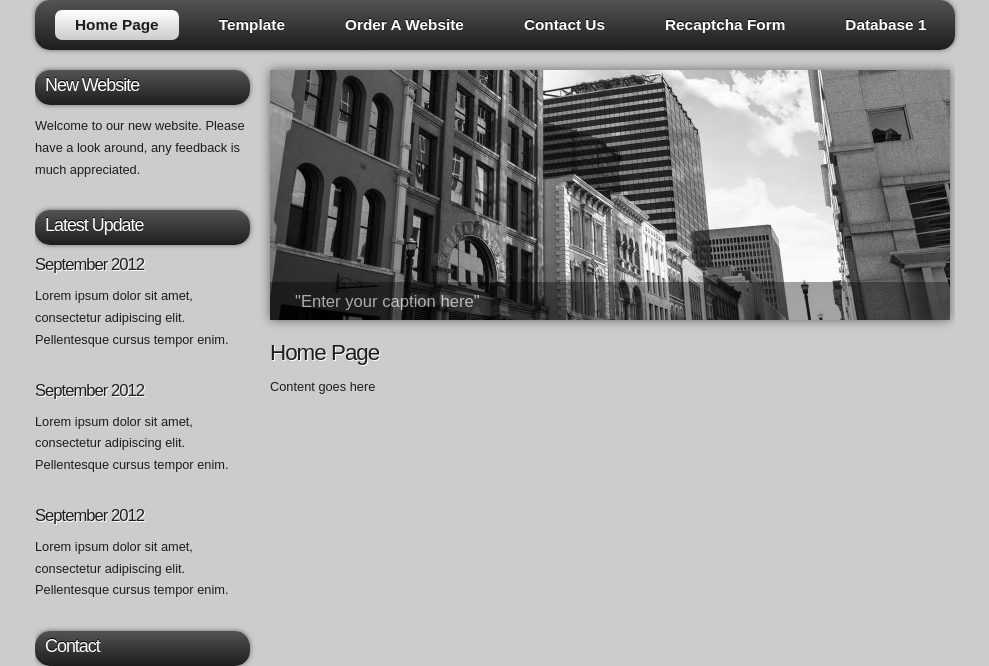
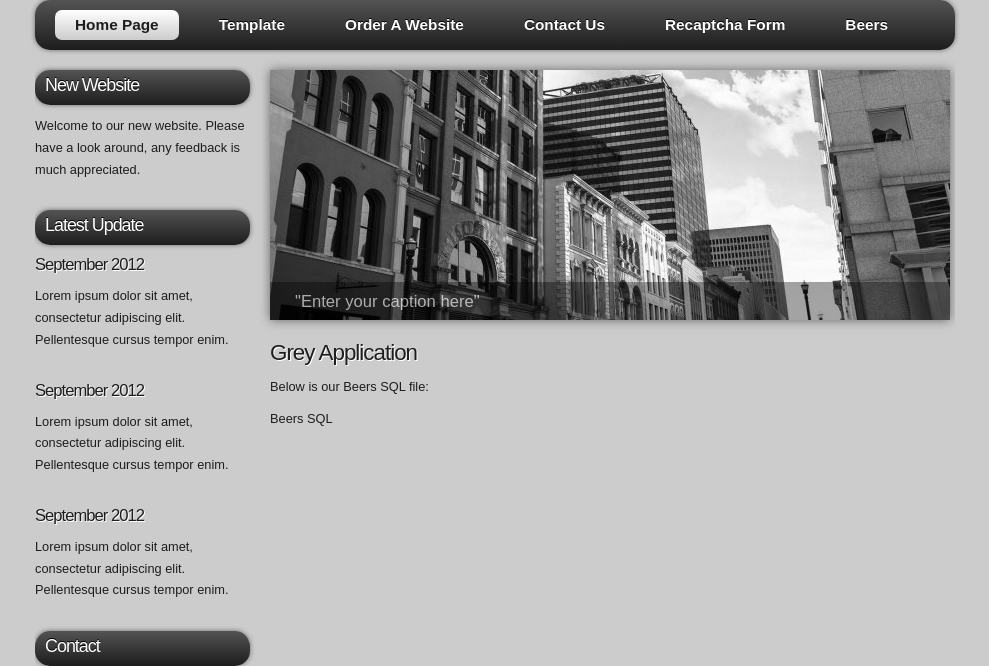
Before and after one commit to jcrimp/grey-application, a PHP site: page / in a window 1280 px wide. Shown: the part 120-786 px from the top of the page, without its empty margins (145-1134 px from the left). Run offline with PHP 8.4, Linux system fonts and the light colour scheme.

Commit message:
Added Beers SQL files to docs and beers.php

```diff
--- a/include/config.php
+++ b/include/config.php
@@ -16,7 +16,7 @@ $nav1["template.php"] = "Template";
 $nav1["order.php"] = "Order A Website";
 $nav1["contact.php"] = "Contact Us";
 $nav1["a7ec.php"] = "Recaptcha Form";
-$nav1["database1.php"] = "Database 1";
+$nav1["beers.php"] = "Beers";
 
 
 //echo THIS_PAGE;
--- a/index.php
+++ b/index.php
@@ -1,5 +1,6 @@
 <?php include 'include/config.php';?>
 <?php include 'include/header.php';?>
-<h1>Home Page</h1>
-<p>Content goes here</p>
+<h1>Grey Application</h1>
+<p>Below is our Beers SQL file:</p>
+<p><a href="docs/beers-20150302.sql" target="_blank">Beers SQL</a></p>
 <?php include 'include/footer.php';?>
```
Also changed, not shown: beers.php (added, +35 -0 lines).
